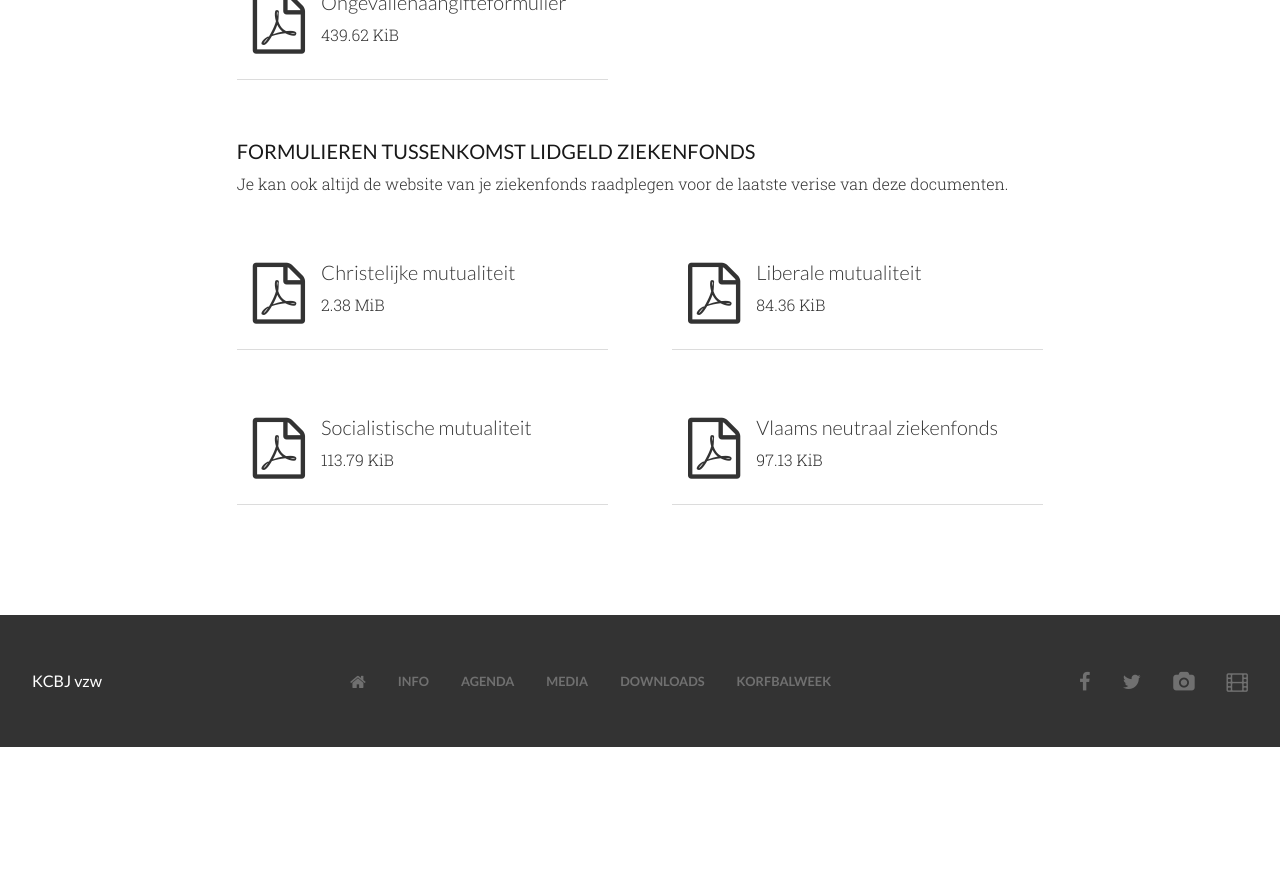
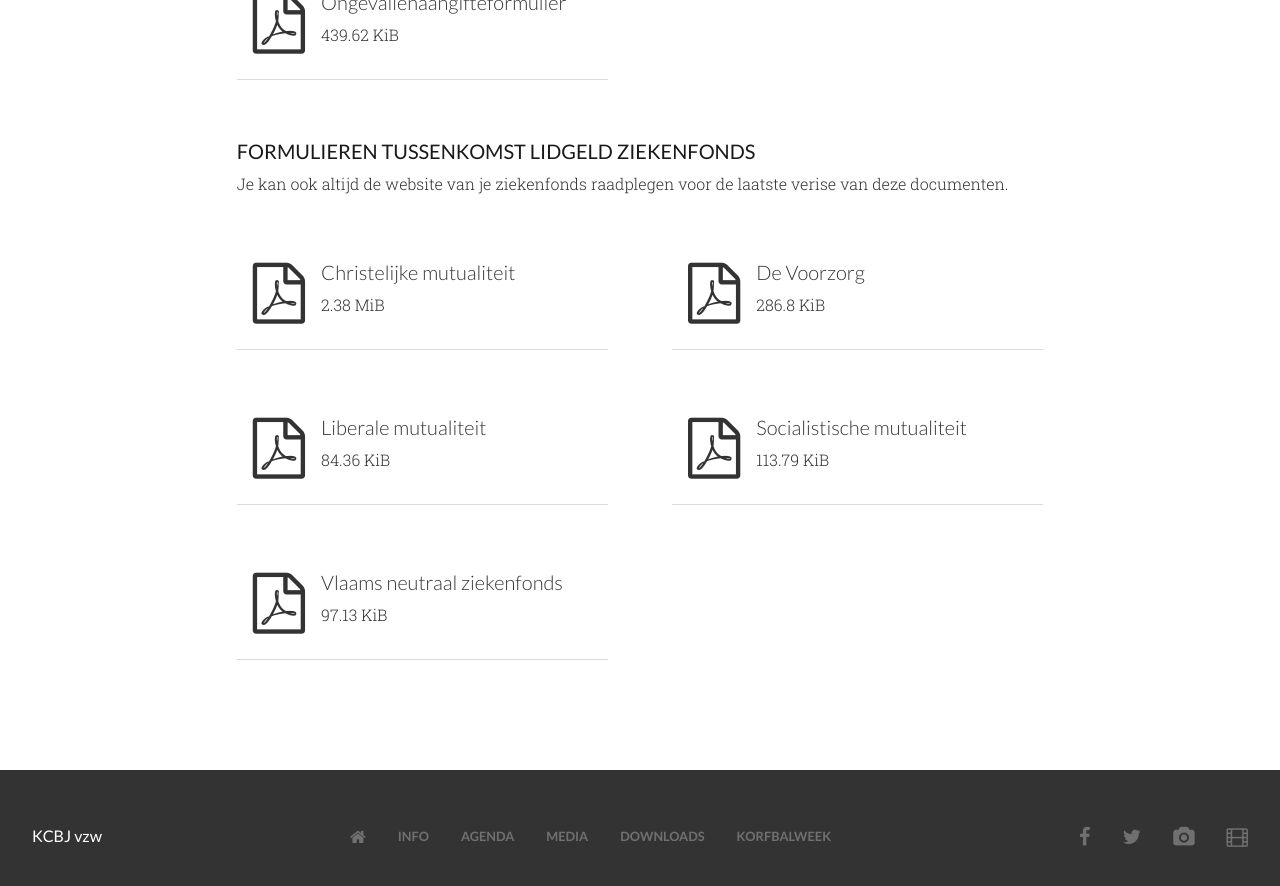
Before and after one commit to kcbj/kcbj.github.io, a Jekyll site: the page built from downloads/index.html, in a window 1280 px wide and 900 px high, scrolled down 1383 px. Shown: the top 886 px of the window. Built offline with Jekyll 4.4.1, drawn with Linux system fonts in a browser that asks for light colours; nearby versions of some CDN libraries; before the commit the page ends 2130 px from its top, so only the background shows below that.

Commit message:
Added doc of De Voorzorg

```diff
--- a/_data/downloads.yml
+++ b/_data/downloads.yml
@@ -43,6 +43,11 @@
     title: Christelijke mutualiteit
     hsize: 2.38 MiB
     mime: pdf
+  - path: "/downloads/files/ziekenfonds/voorzorg.pdf"
+    size: 286848
+    title: De Voorzorg
+    hsize: 286.8 KiB
+    mime: pdf
   - path: "/downloads/files/ziekenfonds/liberale-mutualiteit.pdf"
     size: 86388
     title: Liberale mutualiteit
```
Also changed, not shown: Gemfile.lock, 1 other file.
